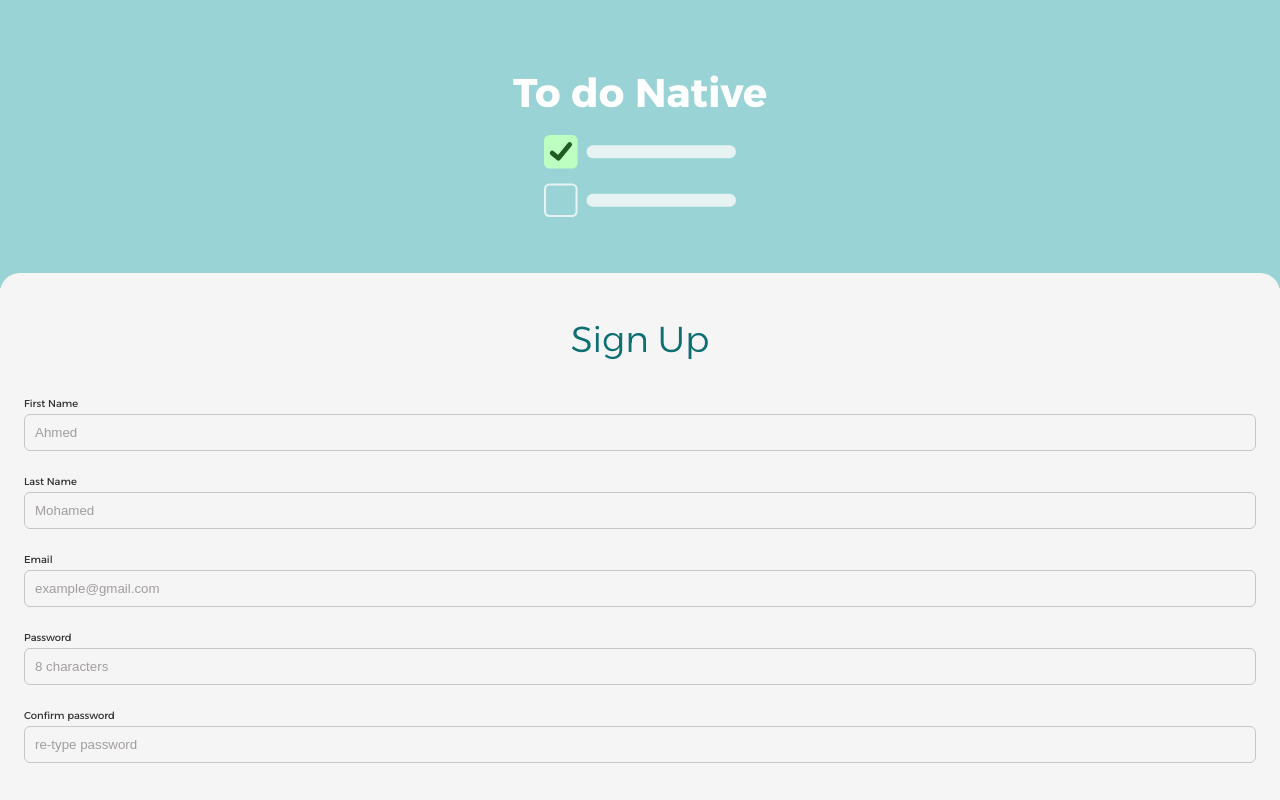
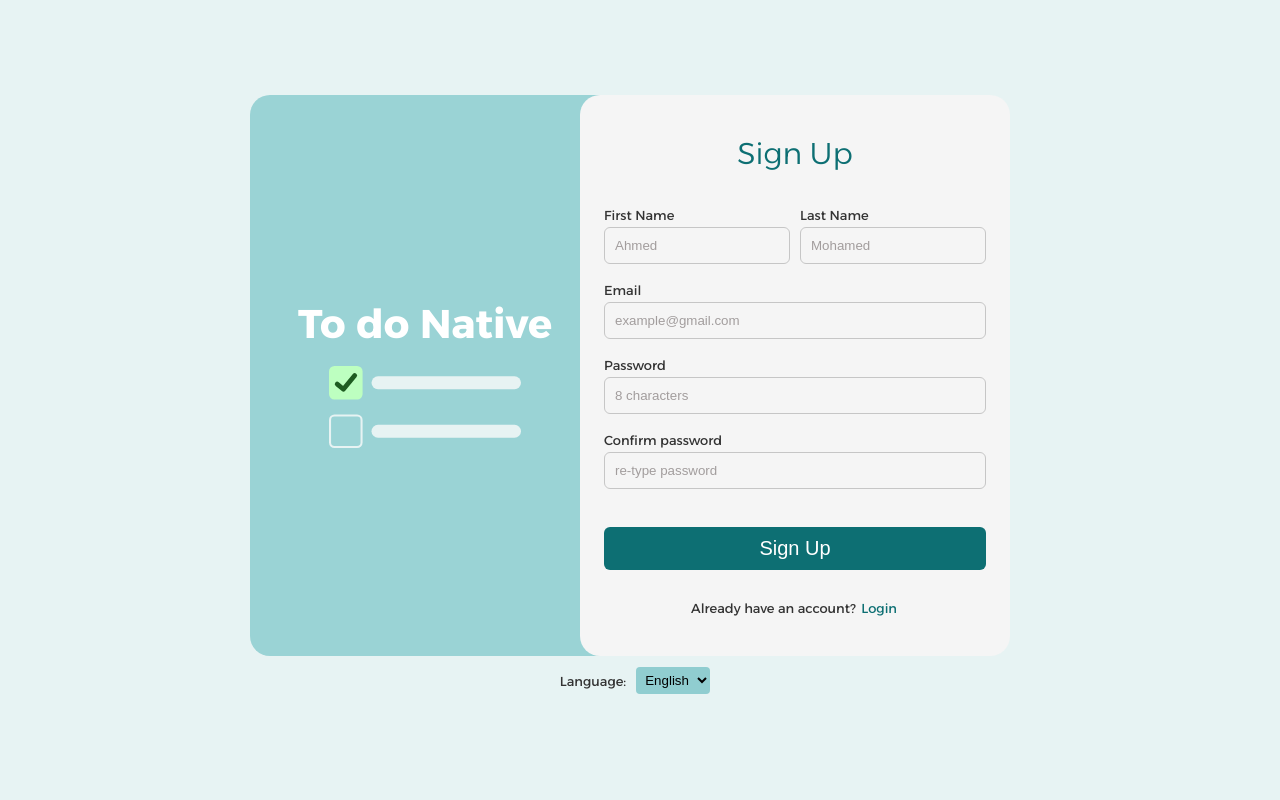
Before and after one commit to Yasminasoliman/To-do-Javascript, a plain HTML site: page signup.html in a window 1280 px wide. Shown: the top 800 px of the page. Drawn offline with Linux system fonts and the light colour scheme.

Commit message:
responsive login, signup

```diff
--- a/signup.html
+++ b/signup.html
@@ -16,6 +16,7 @@
 
 <body>
     <div class="signup-page">
+        <main>
             <aside>
                 <h1>To do Native</h1>
                 <img src="./assets/svgs/todoNative.svg" />
@@ -24,6 +25,7 @@
                 <h2 data-key="signup"></h2>
                 <form id="signupForm" class="form">
 
+                    <div class="container-row">
                         <div class="input">
                             <label for="firstName" data-key="firstName"></label>
                             <input type="text" name="firstName" id="firstName" data-key="firstNamePlaceholder" />
@@ -34,6 +36,7 @@
                             <label for="lastName" data-key="lastName"></label>
                             <input type="text" name="lastName" id="lastName" data-key="lastNamePlaceholder" />
                             <div id="lastNameError" class="error"></div>
+                        </div>
                     </div>
 
                     <div class="input">
@@ -64,6 +67,7 @@
                     <a href="./index.html" class="text-btn" data-key="login"></a>
                 </p>
             </section>
+        </main>
         <footer>
             <label for="language" class="language" data-key="language"></label>
             <select name="language" id="language">
--- a/styles/form.css
+++ b/styles/form.css
@@ -2,7 +2,9 @@
 
 .login-page,
 .signup-page {
+    background-color: var(--background-color-200);
     text-align: center;
+    height: 100dvh;
 }
 
 
@@ -11,7 +13,6 @@ aside {
     color: var(--white);
     min-height: 28.8rem;
     align-content: center;
-    /*Vertically*/
 }
 
 aside>img {
@@ -22,7 +23,7 @@ aside>img {
 .form-container {
     background-color: var(--background-color-white-100);
     padding-inline: 2.4rem;
-    padding-block-start: 4.4rem;
+    padding-block: 4rem;
     border-radius: 20px;
     position: relative;
     top: -15px;
@@ -34,18 +35,18 @@ h2 {
 
 h2 {
     font-weight: 300;
-    font-size: 3.6rem;
-    margin-block-end: 3.6rem;
+    font-size: 3rem;
+    margin-block-end: 2.5rem;
 }
 
 .form {
     text-align: start;
-    margin-block-end: 6rem;
+    margin-block-end: 3rem;
 }
 
 label {
     display: block;
-    margin-block: 1.6rem 0.4rem;
+    margin-block: 1rem 0.4rem;
 }
 
 input {
@@ -54,6 +55,44 @@ input {
 
 button {
     width: 100%;
-    margin-block-start: 3.2rem;
+    margin-block-start: 3rem;
     font-size: 2rem;
 }
+
+@media (min-width: 1200px) {
+
+    .login-page,
+    .signup-page {
+        display: flex;
+        justify-content: center;
+        align-items: center;
+        flex-direction: column;
+        padding: 25px;
+    }
+
+    main {
+        display: flex;
+        justify-content: center;
+        min-height: 540px;
+    }
+
+    aside {
+        border-radius: 20px 0 0 20px;
+        min-width: 350px;
+    }
+
+    label {
+        font-size: 1.3rem;
+    }
+
+    .form-container {
+        top: 0;
+        right: 20px;
+        width: 430px;
+    }
+
+    .container-row {
+        display: flex;
+        column-gap: 1rem;
+    }
+}
--- a/styles/general.css
+++ b/styles/general.css
@@ -114,3 +114,9 @@ input::placeholder {
     color: var(--error);
     padding: 4px;
 }
+
+@media (min-width: 1200px) {
+    p {
+        font-size: 1.3rem;
+    }
+}
```
Also changed, not shown: index.html (+2 -0 lines). Lines whose indentation alone changed are shown as unchanged.
